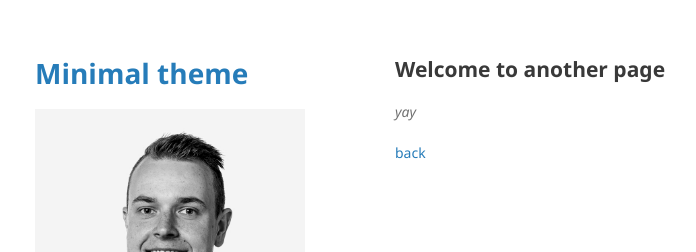
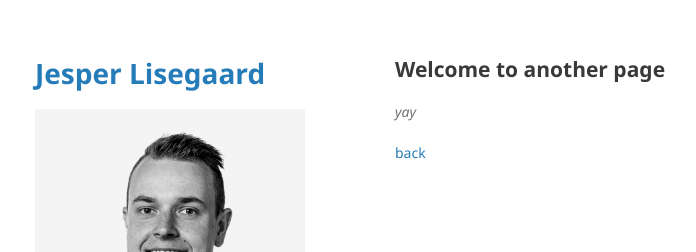
Before and after one commit to JLisegaard/jlisegaard.github.io, a Jekyll site: the page built from another-page.md, in a window 1280 px wide. Shown: the top 252 px of the page, without its empty margins (175-871 px from the left). Built offline with Jekyll 4.4.1, drawn with Linux system fonts in a browser that asks for light colours; our own code applies the rules of GitHub Pages for plain Markdown files.

Commit message:
Update _config.yml

```diff
--- a/_config.yml
+++ b/_config.yml
@@ -1,6 +1,6 @@
-title: Minimal theme
+title: Jesper Lisegaard
 logo: /assets/img/logo.png
-description: Minimal is a theme for GitHub Pages.
+description: Personal Site.
 show_downloads: true
 google_analytics:
 theme: jekyll-theme-minimal
```
